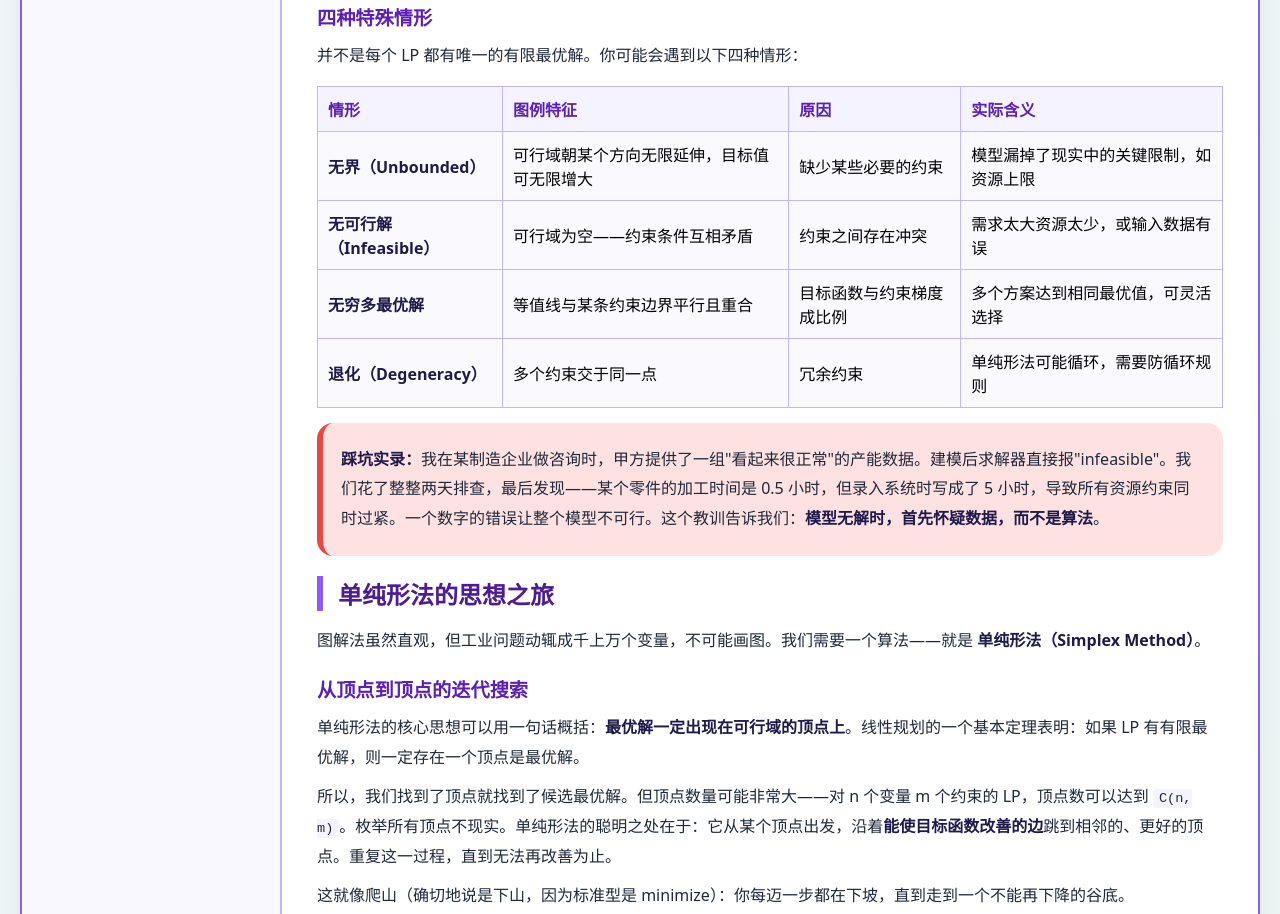
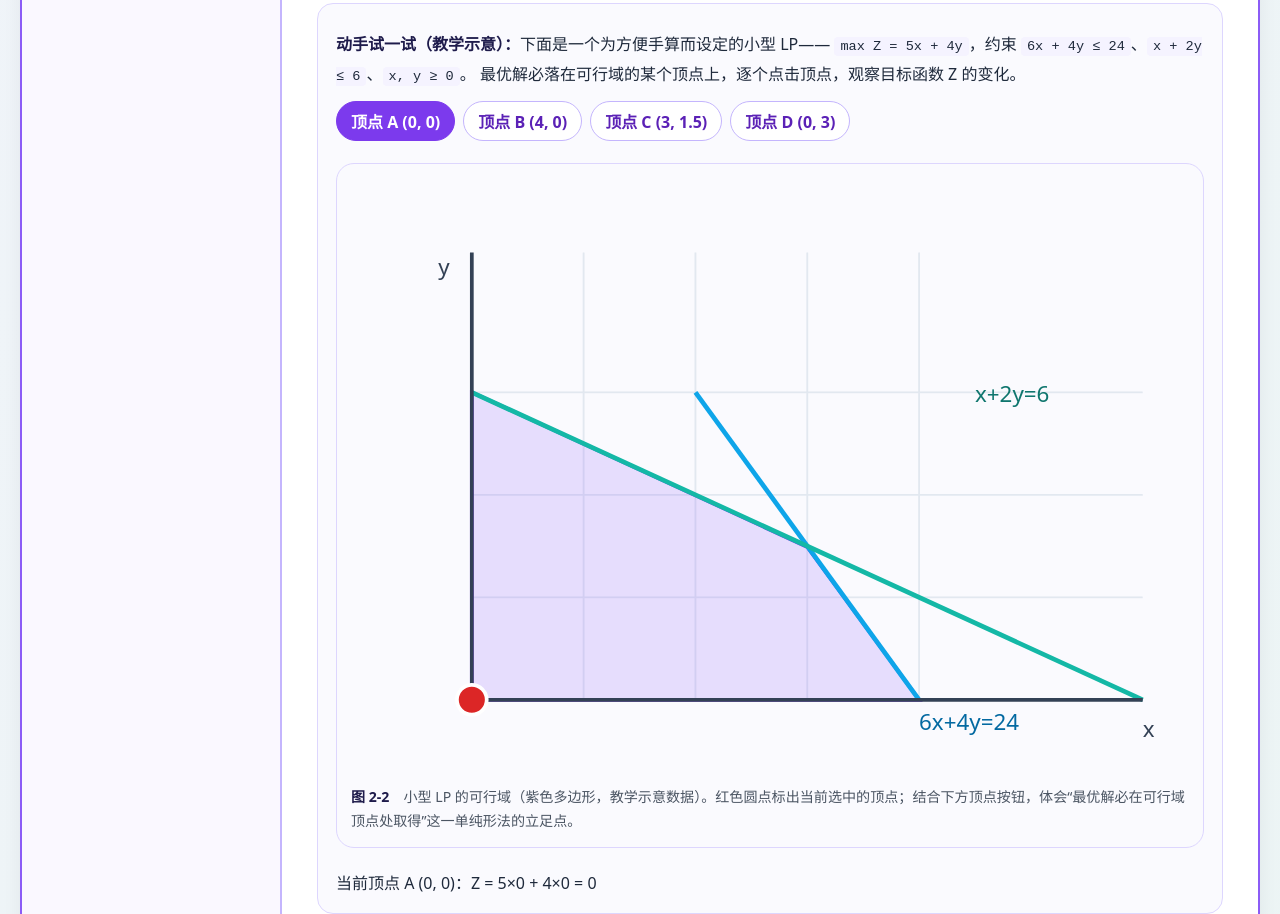
Before and after one commit to 1998x-stack/operations-research-scheduling-tutorial, a plain HTML site: page 02.html in a window 1280 px wide. Shown: the part 3624-4538 px from the top of the page. Drawn offline with Linux system fonts and the light colour scheme.

Commit message:
feat(operations-research-scheduling-tutorial): 第02章加入图解法交互顶点组件与共享控件样式

```diff
--- a/02.html
+++ b/02.html
@@ -230,6 +230,41 @@ s.t. 4x₁ + 2x₂ + s₁ = 60
           <figcaption><strong>图 2-1</strong>　家具厂 LP 的图解法。三条约束边界围成凸多边形可行域；利润等值线（红色虚线）向外平移，最后接触的顶点 <code>(10, 10)</code> 即最优解，<code>Z = 80×10 + 50×10 = 1300</code>。顶点数有限，且最优解必落在某个顶点上——这正是单纯形法的立足点。</figcaption>
         </figure>
 
+        <div class="widget" id="lp-widget">
+          <p><strong>动手试一试（教学示意）：</strong>下面是一个为方便手算而设定的小型 LP——
+          <code>max Z = 5x + 4y</code>，约束 <code>6x + 4y ≤ 24</code>、<code>x + 2y ≤ 6</code>、<code>x, y ≥ 0</code>。
+          最优解必落在可行域的某个顶点上，逐个点击顶点，观察目标函数 Z 的变化。</p>
+          <div class="widget-controls" role="group" aria-label="选择可行域顶点查看目标函数值">
+            <button type="button" data-x="0" data-y="0" aria-pressed="true">顶点 A (0, 0)</button>
+            <button type="button" data-x="4" data-y="0" aria-pressed="false">顶点 B (4, 0)</button>
+            <button type="button" data-x="3" data-y="1.5" aria-pressed="false">顶点 C (3, 1.5)</button>
+            <button type="button" data-x="0" data-y="3" aria-pressed="false">顶点 D (0, 3)</button>
+          </div>
+          <figure>
+            <svg viewBox="0 0 440 320" role="img" aria-labelledby="fig2b-title fig2b-desc">
+              <title id="fig2b-title">小型 LP 的可行域与顶点目标函数值</title>
+              <desc id="fig2b-desc">两条约束边界围成凸多边形可行域，四个顶点可点击查看目标函数值。</desc>
+              <g font-family="system-ui, 'PingFang SC', sans-serif" font-size="12">
+                <g stroke="#e2e8f0" stroke-width="1">
+                  <path d="M120 280 V40"/><path d="M180 280 V40"/><path d="M240 280 V40"/><path d="M300 280 V40"/>
+                  <path d="M60 225 H420"/><path d="M60 170 H420"/><path d="M60 115 H420"/>
+                </g>
+                <polygon points="60,280 300,280 240,198 60,115" fill="#8b5cf6" fill-opacity="0.18" stroke="#7c3aed" stroke-width="2"/>
+                <line x1="300" y1="280" x2="180" y2="115" stroke="#0ea5e9" stroke-width="2.5"/>
+                <line x1="60" y1="115" x2="420" y2="280" stroke="#14b8a6" stroke-width="2.5"/>
+                <line x1="60" y1="280" x2="420" y2="280" stroke="#334155" stroke-width="2"/>
+                <line x1="60" y1="280" x2="60" y2="40" stroke="#334155" stroke-width="2"/>
+                <circle id="lp-hl" cx="60" cy="280" r="8" fill="#dc2626" stroke="#fff" stroke-width="2"/>
+                <text x="300" y="296" fill="#0369a1">6x+4y=24</text>
+                <text x="330" y="120" fill="#0f766e">x+2y=6</text>
+                <text x="420" y="300" fill="#334155">x</text><text x="42" y="52" fill="#334155">y</text>
+              </g>
+            </svg>
+            <figcaption><strong>图 2-2</strong>　小型 LP 的可行域（紫色多边形，教学示意数据）。红色圆点标出当前选中的顶点；结合下方顶点按钮，体会“最优解必在可行域顶点处取得”这一单纯形法的立足点。</figcaption>
+          </figure>
+          <output id="lp-out" aria-live="polite">当前顶点 A (0, 0)：Z = 5×0 + 4×0 = 0</output>
+        </div>
+
         <h3>四种特殊情形</h3>
 
         <p>并不是每个 LP 都有唯一的有限最优解。你可能会遇到以下四种情形：</p>
@@ -356,5 +391,31 @@ s.t. 4x₁ + 2x₂ + s₁ = 60
     </main>
 </div>
 </div>
+<script>
+(function () {
+  var hl = document.getElementById('lp-hl');
+  var out = document.getElementById('lp-out');
+  var buttons = Array.prototype.slice.call(
+    document.querySelectorAll('#lp-widget .widget-controls button'));
+  function px(x) { return 60 + x * 60; }
+  function py(y) { return 280 - y * 55; }
+  function fmt(n) { return Number.isInteger(n) ? String(n) : n.toFixed(1); }
+  function select(btn) {
+    var x = parseFloat(btn.dataset.x), y = parseFloat(btn.dataset.y);
+    buttons.forEach(function (b) {
+      b.setAttribute('aria-pressed', b === btn ? 'true' : 'false');
+    });
+    hl.setAttribute('cx', px(x));
+    hl.setAttribute('cy', py(y));
+    var z = 5 * x + 4 * y;
+    out.textContent = '当前顶点 (' + fmt(x) + ', ' + fmt(y) + ')：Z = 5×' + fmt(x) +
+      ' + 4×' + fmt(y) + ' = ' + fmt(z) +
+      (z === 21 ? '　← 本问题的最优解。' : '');
+  }
+  buttons.forEach(function (btn) {
+    btn.addEventListener('click', function () { select(btn); });
+  });
+})();
+</script>
 </body>
 </html>
--- a/theme.css
+++ b/theme.css
@@ -156,6 +156,22 @@ figcaption {
 .eq-label { display: block; font-size: 0.82rem; color: #6d28d9; margin-bottom: 4px; font-weight: 600; }
 @media print { .math-scroll { overflow: visible; } .math-scroll math[display="block"] { font-size: 1rem; } }
 
+/* === Interactive Widgets === */
+.widget {
+    border: 1px solid #ddd6fe; background: #fafafe;
+    border-radius: 16px; padding: 16px 18px; margin: 18px 0;
+}
+.widget-controls { display: flex; flex-wrap: wrap; gap: 8px; align-items: center; margin: 12px 0; }
+.widget button {
+    font: inherit; font-weight: 600; cursor: pointer; padding: 7px 14px;
+    border-radius: 999px; border: 1.5px solid #c4b5fd; background: #fff; color: #5b21b6;
+    transition: background 0.15s, color 0.15s;
+}
+.widget button:hover { background: #ede9fe; }
+.widget button[aria-pressed="true"] { background: #7c3aed; color: #fff; border-color: #7c3aed; }
+.widget button:focus-visible { outline: 3px solid #7c3aed; outline-offset: 2px; }
+.widget output { display: block; margin-top: 10px; font-variant-numeric: tabular-nums; line-height: 1.7; color: #1e293b; }
+
 /* === Footer Navigation === */
 .footer-nav {
     margin-top: 45px; padding-top: 20px;
```
